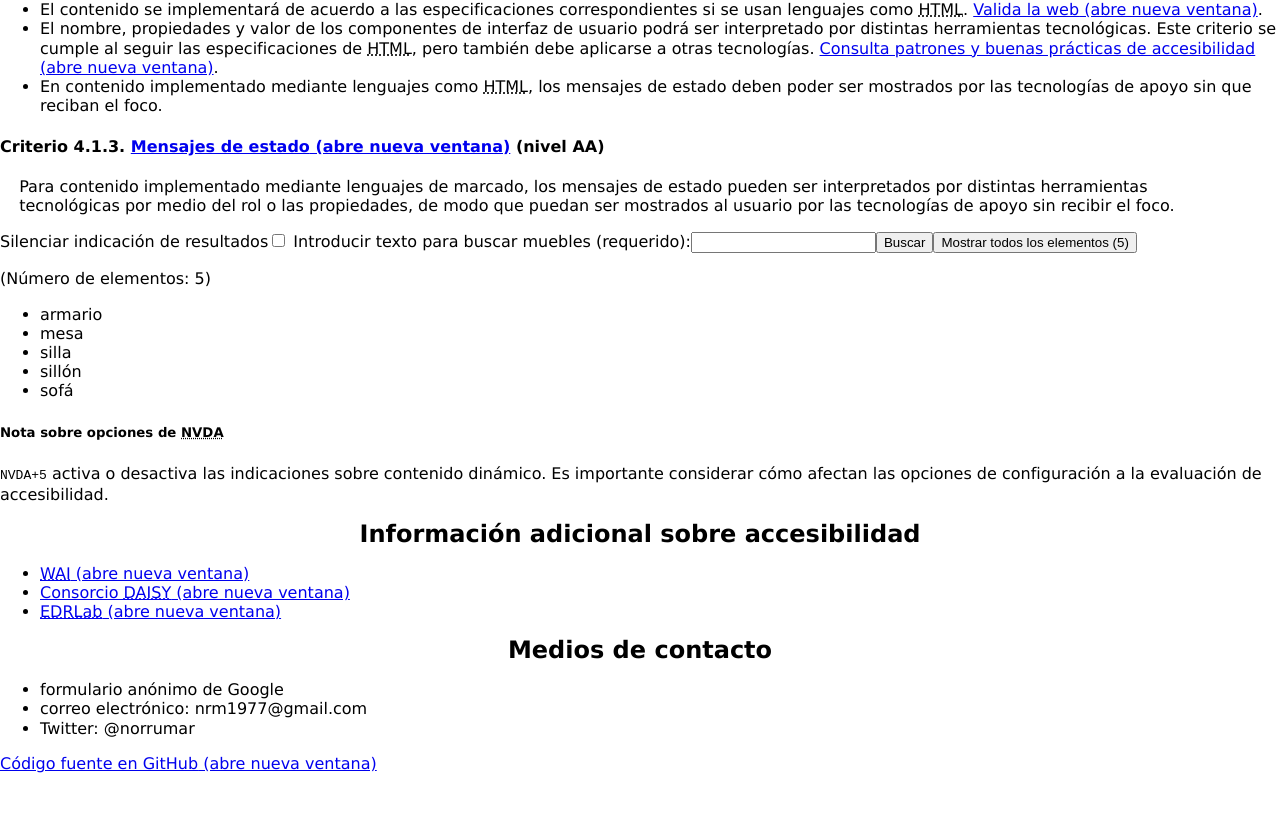
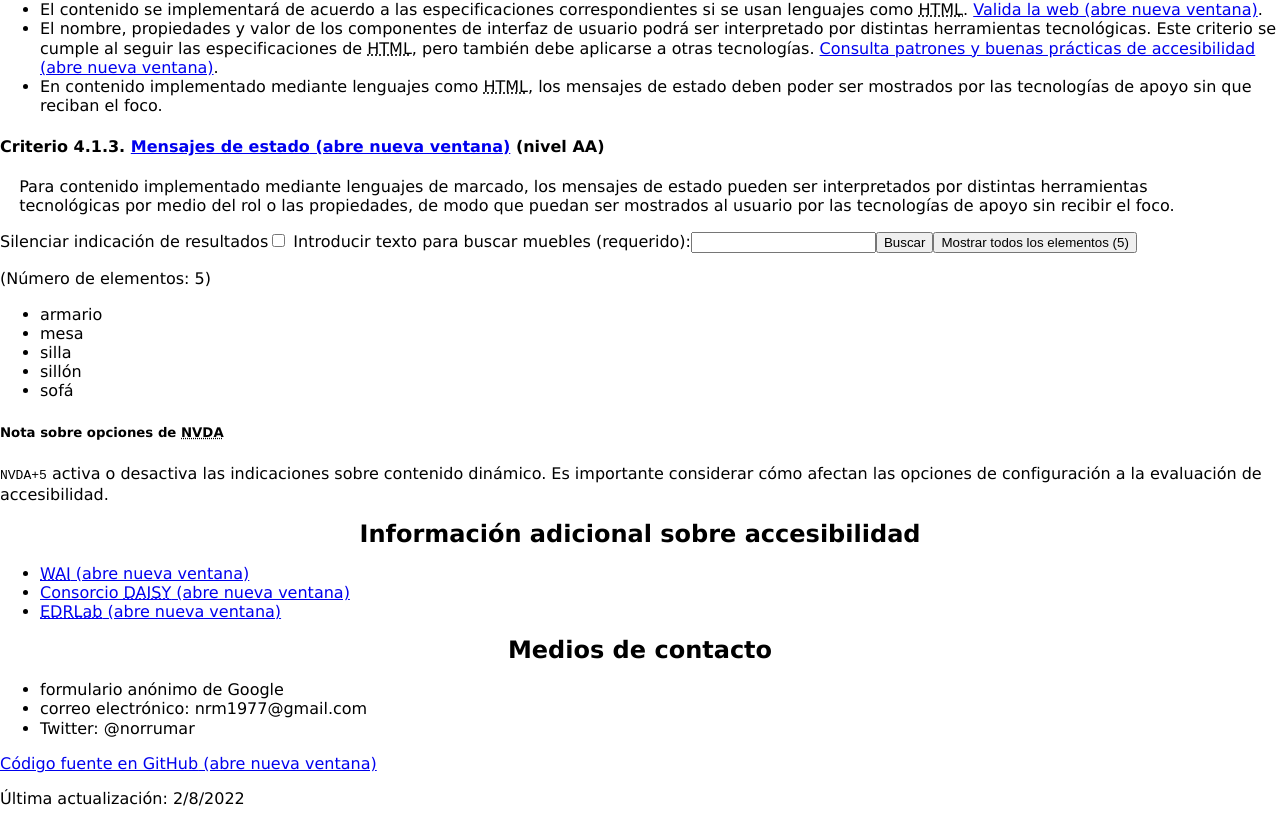
Before and after one commit to nvdaes/weba11y, a React (Create React App) app: page / in a window 1280 px wide. Shown: the part 9578-10402 px from the top of the page. Before the commit the page ends 10367 px from the top, so only its background shows below. Built offline with nearby package versions, Linux system fonts and the light colour scheme.

Commit message:
Add last update

```diff
--- a/src/components/landmarks/footer.js
+++ b/src/components/landmarks/footer.js
@@ -1,16 +1,25 @@
 import ExternalLink from '../single/externalLink';
 
 const Footer = () => {
+	const update = new Date(document.lastModified);
+	const day = update.getDate();
+	const month = update.getMonth();
+	const year = update.getFullYear();
+
 	return (
 		<>
 		<footer>
+		<section>
 		<h2 id="footer">Medios de contacto</h2>
 		<ul>
 		<li>formulario anónimo de Google</li>
 		<li>correo electrónico: nrm1977@gmail.com</li>
 		<li>Twitter: @norrumar</li>
 		</ul>
+		</section>
 		<p><ExternalLink href="https://github.com/nvdaes/weba11y/" contents="Código fuente en GitHub" /></p>
+		<p>Última actualización: {day}/{month}/{year}</p>
+
 		</footer>
 		</>
 	);
```
